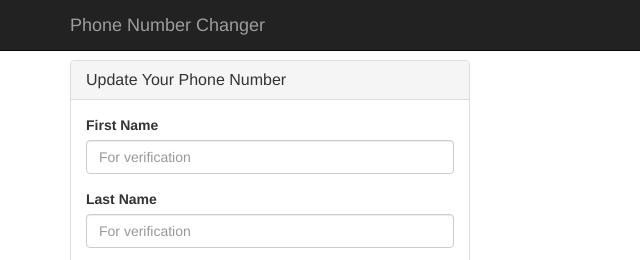
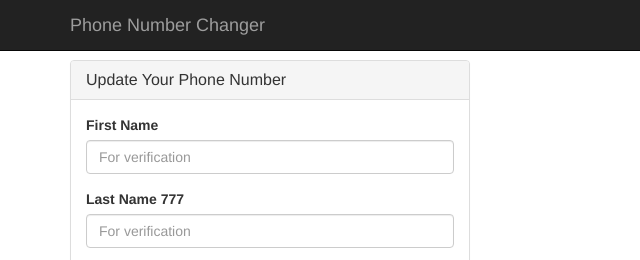
Before and after one commit to krunalpala/phonechangekrunal, a website: page public/index.html in a window 1280 px wide. Shown: the top 260 px of the page, 0-640 px from the left. Drawn offline with nearby package versions, Linux system fonts and the light colour scheme.

Commit message:
Update index.html

```diff
--- a/public/index.html
+++ b/public/index.html
@@ -84,7 +84,7 @@
                         <input type="text" class="form-control" id="firstName" placeholder="For verification" required>
                     </div>
                     <div class="form-group">
-                        <label for="lastName">Last Name</label>
+                        <label for="lastName">Last Name 777</label>
                         <input type="text" class="form-control" id="lastName" placeholder="For verification" required>
                     </div>
                     <div class="form-group">
```
